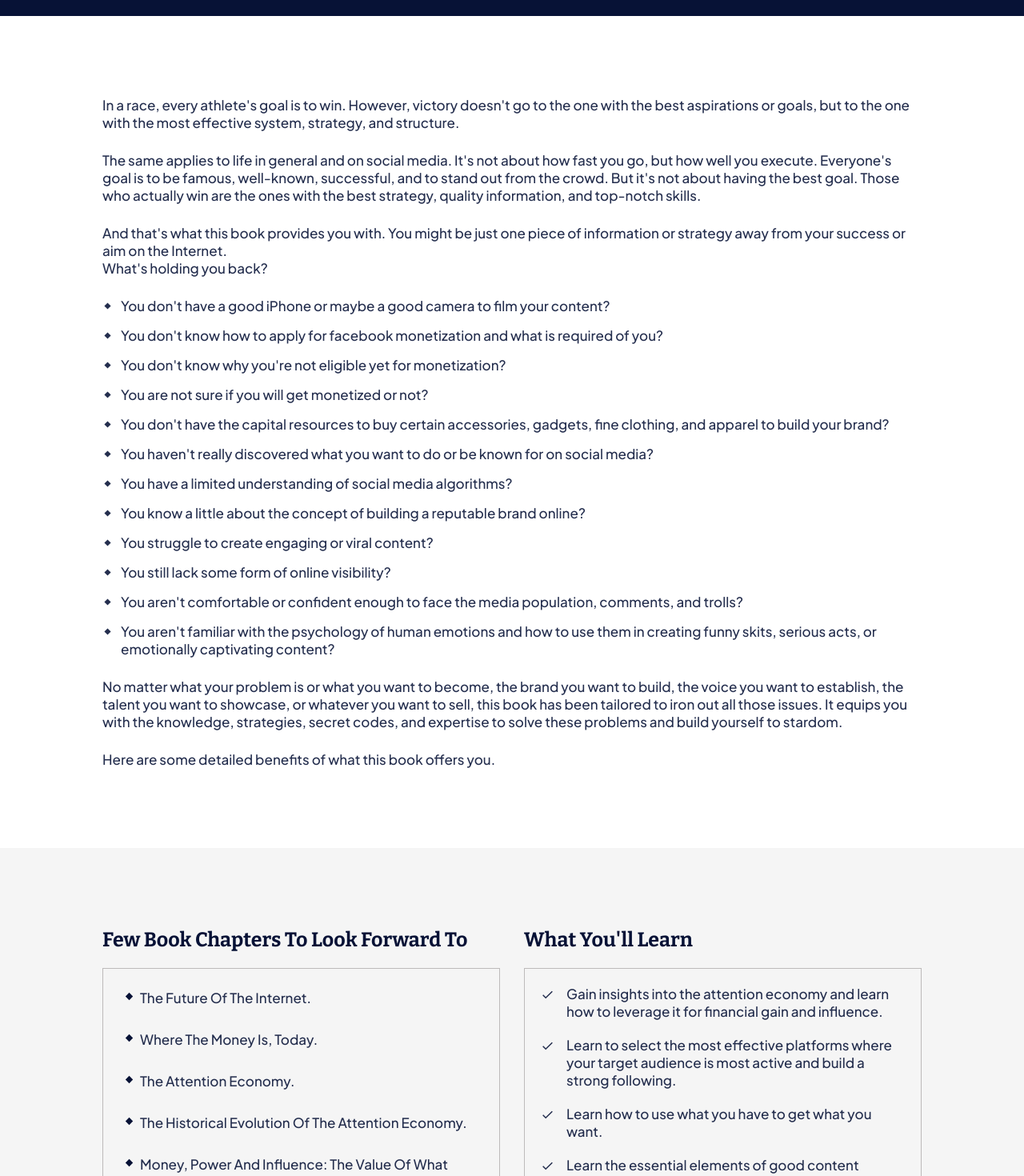
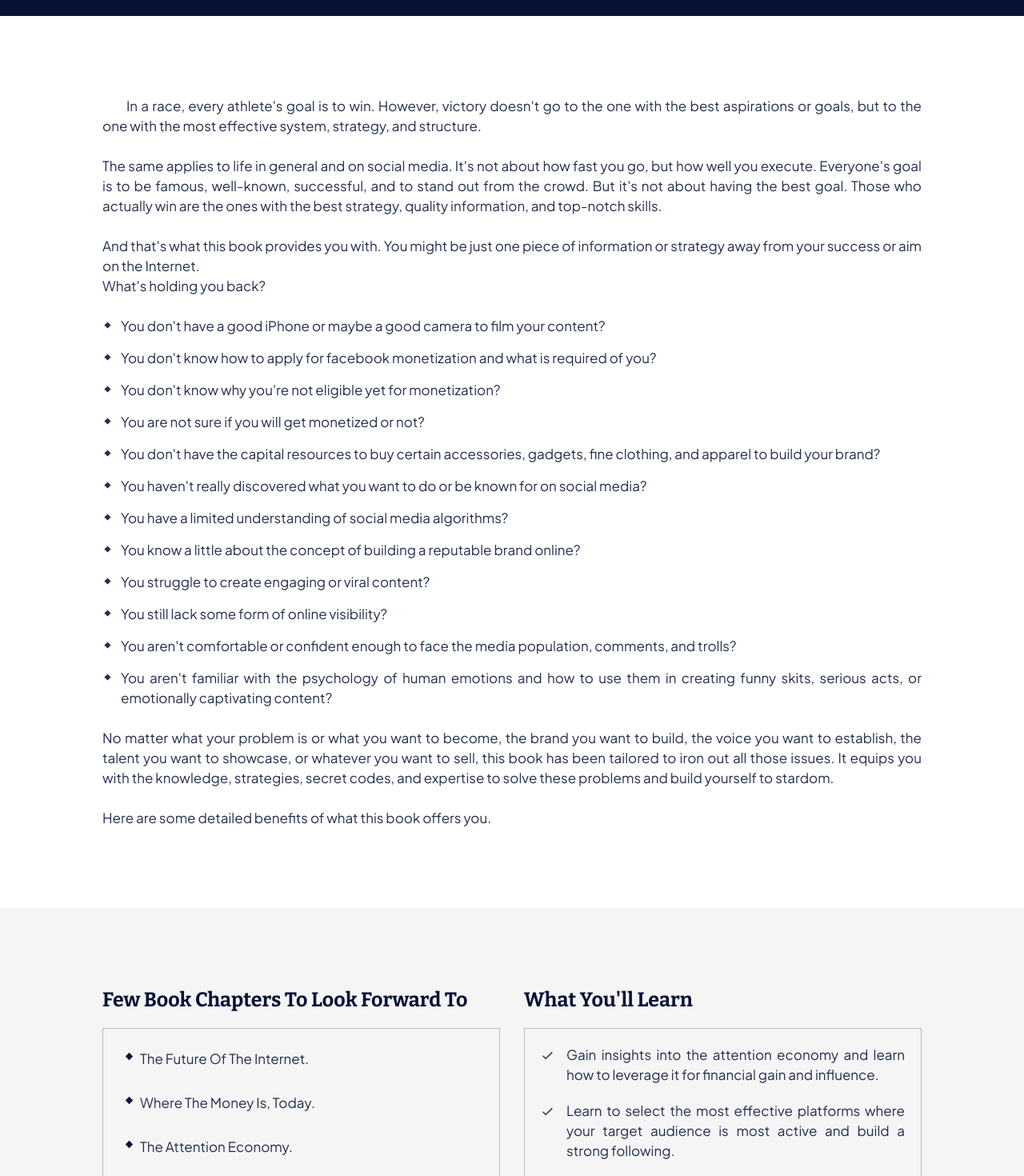
Before and after one commit to ugonna-onyejekwe/greene, a React (Vite) app: page / in a window 1280 px wide. Shown: the part 780-2250 px from the top of the page at 80% size. Built offline with nearby package versions, Linux system fonts and the light colour scheme.

Commit message:
spaced each lines

```diff
--- a/src/App.scss
+++ b/src/App.scss
@@ -14,7 +14,6 @@
 p,
 li {
   font-size: 17px;
-  font-weight: 500;
   color: $primary_color_light;
 }
 
--- a/src/components/about-book/style.scss
+++ b/src/components/about-book/style.scss
@@ -68,6 +68,8 @@
             p {
               text-transform: capitalize;
               padding: 0;
+              text-align: justify;
+              line-height: 25px;
             }
           }
         }
@@ -141,6 +143,8 @@
           p {
             display: flex;
             gap: 15px;
+            text-align: justify;
+            line-height: 25px;
 
             &:not(:last-child) {
               padding-bottom: 20px;
--- a/src/components/authur-section/style.scss
+++ b/src/components/authur-section/style.scss
@@ -24,6 +24,8 @@
 
       p {
         padding: 20px 0;
+        line-height: 25px;
+        text-align: justify;
       }
 
       h4 {
--- a/src/components/get-book/index.jsx
+++ b/src/components/get-book/index.jsx
@@ -34,17 +34,23 @@ export const Get_book_section = () => {
         <div className="container">
           <div className="txt_con">
             <h2>take action now</h2>
-            <p className="txt">
-              The future depends on what you do today. Don't miss out on the
-              chance to transform your Facebook, and Instagram presence into a
-              thriving business and a substantial stream of income. This is your
-              opportunity to turn your passion, talent, creativity and hobbies
-              into influence, wealth and impact. Secure your copy today, which
-              comes along with the bonus book ( the alchemy of wealth) at a
-              discounted prize of 3500. And take control of your personal
-              growth, vision and brand idea, immediately.
-              <br /> Make purchases while offers and bonuses still last.
-            </p>
+            <div className="txt">
+              <p>
+                <span></span> The future depends on what you do today. Don't
+                miss out on the chance to transform your Facebook, and Instagram
+                presence into a thriving business and a substantial stream of
+                income. This is your opportunity to turn your passion, talent,
+                creativity and hobbies into influence, wealth and impact.
+              </p>
+              <p>
+                {" "}
+                <span> </span>Secure your copy today, which comes along with the
+                bonus book ( the alchemy of wealth) at a discounted prize of
+                3500. And take control of your personal growth, vision and brand
+                idea, immediately.
+                <br /> Make purchases while offers and bonuses still last.
+              </p>
+            </div>
 
             {/* img swipper */}
             <div className="img_wrapper">
--- a/src/components/get-book/style.scss
+++ b/src/components/get-book/style.scss
@@ -56,7 +56,7 @@
 
     .txt_con {
       padding-left: 370px;
-      padding-top: 70px;
+      padding-top: 0;
       padding-bottom: 50px;
       flex: 1;
 
@@ -66,6 +66,13 @@
 
       .txt {
         padding: 20px 0;
+
+        p {
+          line-height: 25px;
+          &:not(:first-child) {
+            padding-top: 20px;
+          }
+        }
       }
 
       .offer_section {
--- a/src/components/home/style.scss
+++ b/src/components/home/style.scss
@@ -31,6 +31,7 @@
       .briefing {
         color: rgb(193, 191, 191);
         padding: 20px 0;
+        line-height: 25px;
       }
 
       .rating_section {
--- a/src/components/intro-section/index.jsx
+++ b/src/components/intro-section/index.jsx
@@ -7,9 +7,9 @@ export const Intro_section = () => {
     <section className="intro_section">
       <div className="container">
         <p>
-          In a race, every athlete's goal is to win. However, victory doesn't go
-          to the one with the best aspirations or goals, but to the one with the
-          most effective system, strategy, and structure.
+          <span></span> In a race, every athlete's goal is to win. However,
+          victory doesn't go to the one with the best aspirations or goals, but
+          to the one with the most effective system, strategy, and structure.
         </p>
 
         <p>
--- a/src/components/intro-section/style.scss
+++ b/src/components/intro-section/style.scss
@@ -5,6 +5,12 @@
     padding: 100px 0;
 
     p {
+      text-align: justify;
+      line-height: 25px;
+
+      span {
+        margin-left: 30px;
+      }
       &:nth-child(2) {
         padding: 25px 0;
       }
@@ -24,6 +30,8 @@
         display: flex;
         gap: 10px;
         font-size: 17px;
+        line-height: 25px;
+        text-align: justify;
 
         span {
           font-size: 13px;
--- a/src/components/review-section/index.jsx
+++ b/src/components/review-section/index.jsx
@@ -28,11 +28,6 @@ export const Reviews_section = () => {
             slidesPerView={1}
             speed={700}
             className="swiper_wrapper"
-            breakpoints={{
-              768: {
-                slidesPerView: 2,
-              },
-            }}
           >
             {/* swipper 1 */}
             <SwiperSlide className="box">
--- a/src/components/review-section/style.scss
+++ b/src/components/review-section/style.scss
@@ -25,6 +25,7 @@
       p {
         text-align: center;
         padding: 20px 0;
+        line-height: 25px;
       }
 
       .avatar_section {
--- a/src/components/second-book-section/style.scss
+++ b/src/components/second-book-section/style.scss
@@ -16,7 +16,7 @@
 
     .txt_con {
       padding-right: 500px;
-      padding-top: 120px;
+      padding-top: 90px;
       padding-bottom: 120px;
 
       .rating_section {
@@ -71,6 +71,7 @@
       }
       .txt {
         padding: 20px 0;
+        line-height: 25px;
 
         p {
           &:first-child {
@@ -171,6 +172,8 @@
       p {
         display: flex;
         gap: 10px;
+        line-height: 25px;
+        line-height: 25px;
 
         span {
           font-size: 16px;
```
